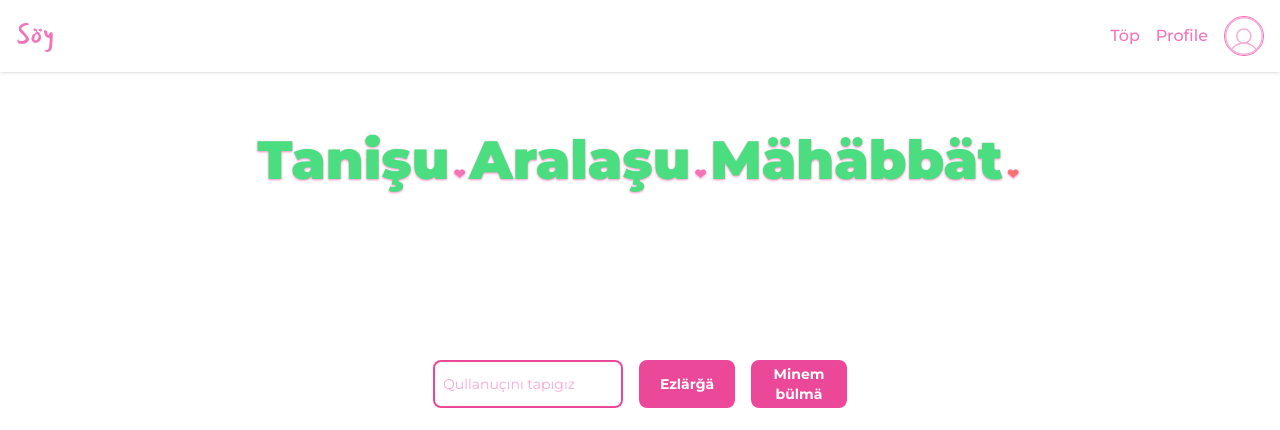
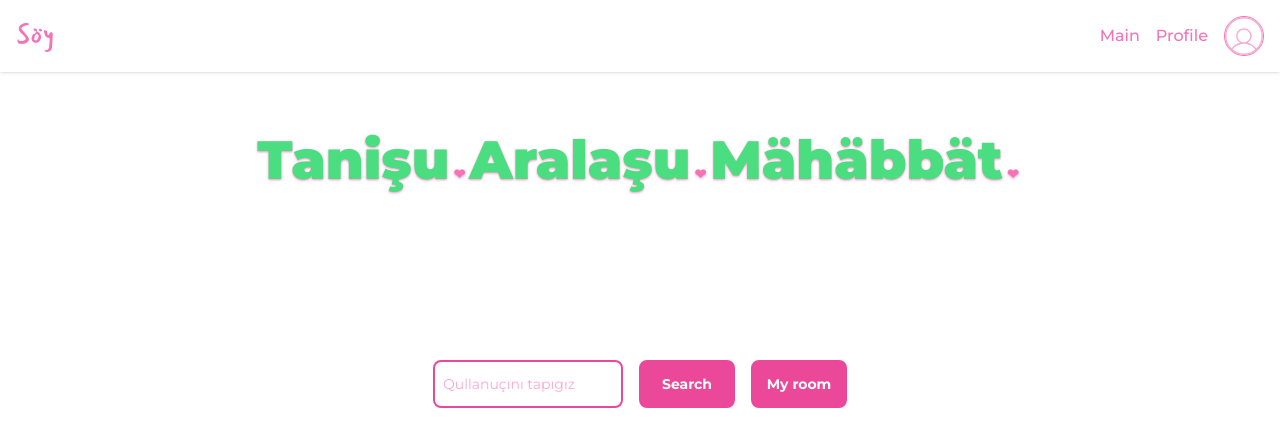
Before and after one commit to RamiRami96/Suumbike, a Next.js app in the folder app/: page / in a window 1280 px wide. Shown: the top 430 px of the page. Built offline with nearby package versions, Linux system fonts and the light colour scheme; no server answers; the database is empty.

Commit message:
fix/delete room

```diff
--- a/app/src/app/room/[...room]/page.tsx
+++ b/app/src/app/room/[...room]/page.tsx
@@ -19,12 +19,9 @@ export default async function Page({ params }: Props) {
 
   const isUsersRoom = participantNick === "myRoom";
 
-  const user: User | null = await getServerSession(authOptions);
-
   return (
     <Room
       roomId={roomId}
-      user={user ?? null}
       participant={participant ?? null}
       isUsersRoom={isUsersRoom}
     />
--- a/app/src/components/index/header.tsx
+++ b/app/src/components/index/header.tsx
@@ -37,13 +37,13 @@ export default function Header() {
           src={"/icons/logo.svg"}
           alt="logo"
           width={40}
-          height={31.1}
+          height={31}
           priority
         />
       </Link>
       <ul className="flex items-center">
         <li className="mr-4 font-medium text-pink-400">
-          <Link href={"/"}>Töp</Link>
+          <Link href={"/"}>Main</Link>
         </li>
         <li className="mr-4 font-medium text-pink-400">
           <Link href={"/profile"}>Profile</Link>
@@ -72,7 +72,7 @@ export default function Header() {
                     signOut({ callbackUrl: process.env.NEXT_PUBLIC__URL })
                   }
                 >
-                  Kerergä
+                  Sign out
                 </button>
               ) : (
                 <button
@@ -81,7 +81,7 @@ export default function Header() {
                     toggleMenu();
                   }}
                 >
-                  Сhygarga
+                  Sign In
                 </button>
               )}
             </div>
--- a/app/src/components/index/main.tsx
+++ b/app/src/components/index/main.tsx
@@ -47,7 +47,7 @@ export default function Main({ users, userNick }: Props) {
         Aralaşu
         <span className="text-xs md:text-sm text-pink-400 px-1">❤</span>
         Mähäbbät
-        <span className="text-xs md:text-sm text-red-400 px-1">❤</span>
+        <span className="text-xs md:text-sm text-pink-400 px-1">❤</span>
       </h1>
       <div className="hearts h-[90.3dvh]">
         {Array.from({ length: 25 }, (_, index) => (
@@ -79,28 +79,31 @@ export default function Main({ users, userNick }: Props) {
               onClick={() => filterRooms(inputValue, userNick)}
               className="border-2 border-pink-500 h-12 w-24 rounded-lg bg-pink-500 text-white font-bold text-xs md:text-sm"
             >
-              Ezlärğä
+              Search
             </button>
             <button
               onClick={() => createMyRoom(userNick)}
               className="border-2 border-pink-500 h-12 w-24 rounded-lg bg-pink-500 text-white font-bold text-xs md:text-sm"
             >
-              Minem bülmä
+              My room
             </button>
           </div>
           <div className="relative">
             <ul className="mt-2 w-full rounded-lg border-2 border-pink-400 h-80 p-4 overflow-y-auto bg-opacity-75">
               {users &&
                 users.map(({ tgNickname, name }) => (
-                  <li className="flex items-center justify-between mt-2">
+                  <li
+                    className="flex items-center justify-between mt-2"
+                    key={tgNickname}
+                  >
                     <span className="font-bold text-sm text-green-500">
-                      {name} bülmäse
+                      {name}'s room
                     </span>
                     <button
                       onClick={() => joinRoom(tgNickname)}
                       className="border-2 border-green-500 h-12 w-24 rounded-lg bg-green-500 text-white font-bold text-xs md:text-sm"
                     >
-                      Kererge
+                      Join
                     </button>
                   </li>
                 ))}
--- a/app/src/components/profile/account.tsx
+++ b/app/src/components/profile/account.tsx
@@ -33,7 +33,7 @@ export const Account = memo(function Account({
             onClick={() => deleteAccount(tgNickname, avatar)}
             className="bg-pink-400 hover:bg-pink-500 text-white font-bold py-2 px-2 rounded mt-2"
           >
-            profilne beterü
+            Delete account
           </button>
           <button
             aria-label="Sign out"
@@ -42,7 +42,7 @@ export const Account = memo(function Account({
             }
             className="bg-pink-400 hover:bg-pink-500 text-white font-bold py-2 px-2 rounded mt-2"
           >
-            Сhygarga
+            Sign out
           </button>
         </div>
       </div>
--- a/app/src/components/profile/contacts.tsx
+++ b/app/src/components/profile/contacts.tsx
@@ -28,7 +28,7 @@ export function Contacts({
           Avatar
         </h6>
         <h6 className="w-[100px] sm:w-[140px] md:w-[200px] px-2 py-3 sm:px-6 text-left font-medium text-sm md:text-md">
-          Isem
+          Name
         </h6>
         <h6 className="w-[100px] sm:w-[140px] md:w-[200px] px-2 py-3 sm:px-6 text-left font-medium text-sm md:text-md">
           Nick
@@ -83,7 +83,7 @@ export function Contacts({
                     </div>
                   </button>
                   <button
-                  className="ml-2"
+                    className="ml-2"
                     onClick={() =>
                       deleteContact(tgNickname as string, userNick)
                     }
--- a/app/src/components/room/room.tsx
+++ b/app/src/components/room/room.tsx
@@ -13,11 +13,12 @@ import Image from "next/image";
 import { Spinner } from "@/components/layout/spinner";
 import { User } from "@/models/user";
 import { likeUser } from "@/services/profile/likeUser";
-import { useRouter } from "next/navigation";
+import { redirect, useRouter } from "next/navigation";
 import { getParticipant } from "@/services/room/getParticipant";
 import useSocket from "@/hooks/useSocket";
 import { io, Socket } from "socket.io-client";
 import { deleteRoom } from "@/services/room/deleteRoom";
+import { useSession } from "next-auth/react";
 
 const ICE_SERVERS = {
   iceServers: [
@@ -29,20 +30,23 @@ const ICE_SERVERS = {
 
 type Props = {
   roomId: string;
-  user?: User | null;
   participant?: User | null;
   isUsersRoom?: boolean;
 };
 
-export default function Room({
-  roomId,
-  user,
-  participant,
-  isUsersRoom,
-}: Props) {
+export default function Room({ roomId, participant, isUsersRoom }: Props) {
   useSocket();
 
   const router = useRouter();
+  const session = useSession({
+    required: true,
+    onUnauthenticated() {
+      redirect("/auth/signin");
+    },
+  });
+
+  const user = session.data?.user;
+
   const userVideoRef: RefObject<HTMLVideoElement> =
     useRef<HTMLVideoElement>(null);
   const peerVideoRef: RefObject<HTMLVideoElement> =
@@ -260,19 +264,18 @@ export default function Room({
       rtcConnectionRef.current = null;
     }
 
-    if (isUsersRoom) {
-      // deleteRoom(user.tgNickname).then(() => {
-      //   router.push("/");
-      // });
-      router.push("/");
+    if (isUsersRoom && (user as User)?.tgNickname) {
+      deleteRoom((user as User).tgNickname).then(() => {
+        router.push("/");
+      });
     } else {
       router.push("/");
     }
   };
 
   const likeParticipant = () => {
-    if (user?.tgNickname && participant?.tgNickname) {
-      likeUser(user?.tgNickname, participant?.tgNickname).then(() => {
+    if ((user as User)?.tgNickname && participant?.tgNickname) {
+      likeUser((user as User)?.tgNickname, participant?.tgNickname).then(() => {
         router.push(
           `/success?name=${participant.name}&avatar=${participant.avatar}`
         );
@@ -282,7 +285,7 @@ export default function Room({
 
   return (
     <section className="relative h-[90vh] flex justify-center mt-50">
-      <div className="absolute z-10 top-10 right-3 md:hidden">
+      <div className="absolute z-10 top-10 right-3">
         <div className={userVideoRef ? " " : "animate-pulse"}>
           <video
             className="h-20 border border-pink-400 rounded-2xl w-[106px] bg-pink-400"
@@ -291,8 +294,8 @@ export default function Room({
           />
         </div>
       </div>
-      <div className="absolute z-10 bg-white bottom-0 w-50 h-24 flex justify-center md:justify-between items-center w-11/12 md:w-5/6 shadow-inner rounded-tl-2xl rounded-tr-2xl pl-5 pr-5">
-        <div className="inline-flex">
+      <div className="absolute z-10 bg-white bottom-0 w-50 h-24 flex justify-center  items-center w-11/12 md:w-5/6 shadow-inner rounded-tl-2xl rounded-tr-2xl pl-5 pr-5">
+        <div className="flex">
           <button
             onClick={leaveRoom}
             className="px-4 py-2 bg-pink-400 text-white rounded-l-md w-24 flex justify-center items-center"
@@ -313,7 +316,7 @@ export default function Room({
         </div>
       </div>
       <h4 className="absolute z-50 bottom-28 font-black text-pink-600 text-4xl">
-        {participant ? participant.name : <Spinner />}
+        {isUsersRoom ? "My room" : `${participant?.name}'s room`}
       </h4>
       <div className="absolute top-0 left-0 w-full h-full flex justify-center items-center">
         {peerVideoRef ? (
--- a/app/src/services/room/deleteRoom.ts
+++ b/app/src/services/room/deleteRoom.ts
@@ -2,10 +2,11 @@
 
 import { prisma } from "@/lib/prisma";
 
-export const deleteRoom = async (nick: string) =>
-  prisma.user.update({
+export const deleteRoom = async (nick: string) => {
+  return prisma.user.update({
     where: { tgNickname: nick },
     data: {
       roomId: null,
     },
   });
+};
```
Also changed, not shown: 2 other files (tests, documents, lock files or other folders).
